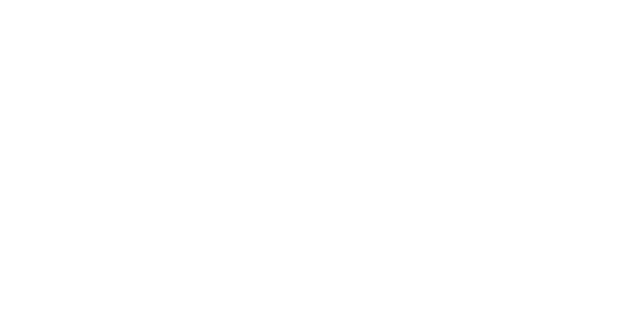
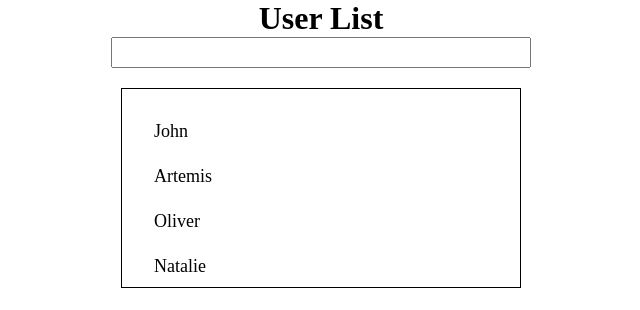
Before and after one commit to Natsaiev/HWReact, a React (Create React App) app: page / in a window 1280 px wide. Shown: the top 310 px of the page, without its empty margins (319-959 px from the left). Built offline with nearby package versions, Linux system fonts and the light colour scheme.

Commit message:
first commit

```diff
--- a/package.json
+++ b/package.json
@@ -3,6 +3,7 @@
   "version": "0.1.0",
   "private": true,
   "dependencies": {
+    "@reduxjs/toolkit": "^2.2.7",
     "@testing-library/jest-dom": "^5.17.0",
     "@testing-library/react": "^13.4.0",
     "@testing-library/user-event": "^13.5.0",
@@ -10,6 +11,7 @@
     "react": "^18.3.1",
     "react-dom": "^18.3.1",
     "react-hook-form": "^7.52.1",
+    "react-redux": "^9.1.2",
     "react-router-dom": "^6.26.0",
     "react-scripts": "5.0.1",
     "sass": "^1.77.8",
--- a/src/app/App.jsx
+++ b/src/app/App.jsx
@@ -1,16 +1,13 @@
-import "./App.css";
+import { Filter } from "./Components/Filter/Filter";
+import { UserList } from "./Components/UserList/UserList";
 
-
-
-
-function App(){
-return(
-    <div className="App">
-
-    </div>
-)
-
-
+function App() {
+  return (
+    <>
+      <Filter />
+      <UserList />
+    </>
+  );
 }
 
 export default App;
--- /dev/null
+++ b/src/app/Components/Filter/Filter.jsx
@@ -0,0 +1,26 @@
+import { useDispatch } from "react-redux";
+import { setFilter } from "../../store/actions";
+import { useState, useEffect } from "react";
+import s from "./Filter.module.css";
+
+export const Filter = () => {
+  const [inputValue, setInputValue] = useState("");
+
+  const dispatch = useDispatch();
+
+  useEffect(() => {
+    dispatch(setFilter(inputValue));
+  }, [inputValue, dispatch]);
+
+  return (
+    <div className={s.container}>
+      <h1>User List</h1>
+      <input
+        className={s.input}
+        type="text"
+        value={inputValue}
+        onChange={(e) => setInputValue(e.target.value)}
+      />
+    </div>
+  );
+};
--- /dev/null
+++ b/src/app/Components/Filter/Filter.module.css
@@ -0,0 +1,16 @@
+.container {
+    display: flex;
+    flex-direction: column;
+    align-items: center;
+    text-align: center;
+  }
+
+  .input {
+    width: 420px;
+    padding: 6px 8px;
+  }
+
+  .input:focus {
+    border: 2px solid black;
+    outline: none;
+  }
--- /dev/null
+++ b/src/app/Components/UserItem/UserItem.jsx
@@ -0,0 +1,5 @@
+import s from "./UserItem.module.css";
+
+export const UserItem = ({ user }) => {
+  return <p className={s.name}>{user}</p>;
+};
--- /dev/null
+++ b/src/app/Components/UserItem/UserItem.module.css
@@ -0,0 +1,4 @@
+.name {
+    font-size: 18px;
+    margin: 12px;
+  }
--- /dev/null
+++ b/src/app/Components/UserList/UserList.jsx
@@ -0,0 +1,15 @@
+import { useSelector } from "react-redux";
+import { UserItem } from "../UserItem/UserItem";
+import s from "./UserList.module.css";
+
+export const UserList = () => {
+  const users = useSelector((state) => state.users);
+
+  return (
+    <div className={s.container}>
+      {users?.map((user, ind) => (
+        <UserItem key={ind} user={user} />
+      ))}
+    </div>
+  );
+};
--- /dev/null
+++ b/src/app/Components/UserList/UserList.module.css
@@ -0,0 +1,10 @@
+.container {
+    display: flex;
+    flex-direction: column;
+    border: 1px solid black;
+    width: 400px;
+    height: 200px;
+    overflow: scroll;
+    margin: 20px auto;
+    padding: 20px;
+  }
--- /dev/null
+++ b/src/app/store/actions.js
@@ -0,0 +1,4 @@
+export const setFilter = (input) => ({
+    type: "SET_FILTER",
+    payload: input,
+  });
--- /dev/null
+++ b/src/app/store/reducers.js
@@ -0,0 +1,32 @@
+const peopleArray = [
+    "John",
+    "Artemis",
+    "Oliver",
+    "Natalie",
+    "Grace",
+    "Luke",
+    "David",
+    "Theo",
+    "Blake",
+    "Paul",
+  ];
+
+  const initialState = {
+    users: peopleArray,
+    filterString: "",
+  };
+
+  export const mainReducer = (state = initialState, action) => {
+    switch (action.type) {
+      case "SET_FILTER":
+        return {
+          ...state,
+          users: peopleArray.filter((user) =>
+            user.toLowerCase().includes(action.payload.toLowerCase())
+          ),
+          filterString: action.payload,
+        };
+      default:
+        return state;
+    }
+  };
--- /dev/null
+++ b/src/app/store/store.js
@@ -0,0 +1,6 @@
+import { configureStore } from "@reduxjs/toolkit";
+import { mainReducer } from "./reducers";
+
+export const store = configureStore({
+  reducer: mainReducer,
+});
--- a/src/index.js
+++ b/src/index.js
@@ -2,13 +2,12 @@
 import ReactDOM from 'react-dom/client';
 import './index.css';
 import App from './app/App';
-import { BrowserRouter } from 'react-router-dom';
-
+import { Provider } from 'react-redux';
+import { store } from './app/store/store';
 
 const root = ReactDOM.createRoot(document.getElementById('root'));
 root.render(
-    <BrowserRouter>
-    <App />
-    </BrowserRouter>
-
+    <Provider store={store}>
+        <App />
+    </Provider>
 );
```
Also changed, not shown: 1 other file (tests, documents, lock files or other folders).
